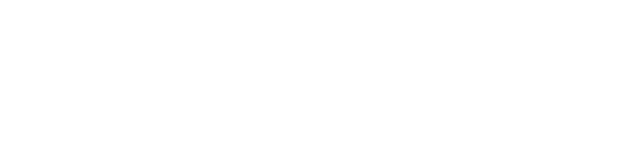
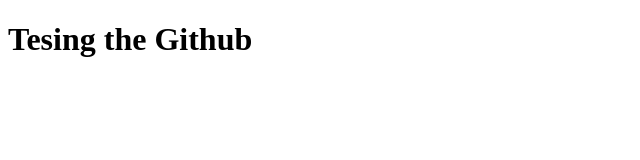
Before and after one commit to devilcoder01/Play-with-GitHub, a plain HTML site: page index.html in a window 1280 px wide. Shown: the whole page, without its empty margins (0-640 px from the left). Drawn offline with Linux system fonts and the light colour scheme.

Commit message:
Adding data in index.html

```diff
--- a/index.html
+++ b/index.html
@@ -6,6 +6,8 @@
     <title>Document</title>
 </head>
 <body>
+	<h1>Tesing the Github</h1>
+	<br/>
 
 </body>
 </html>
```
